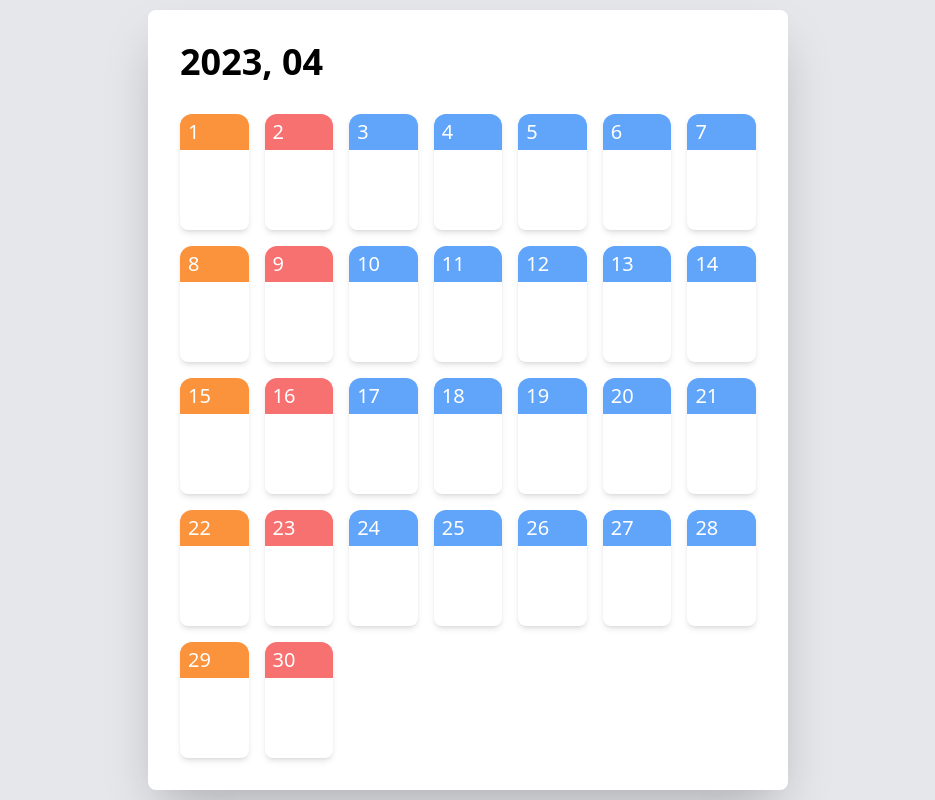
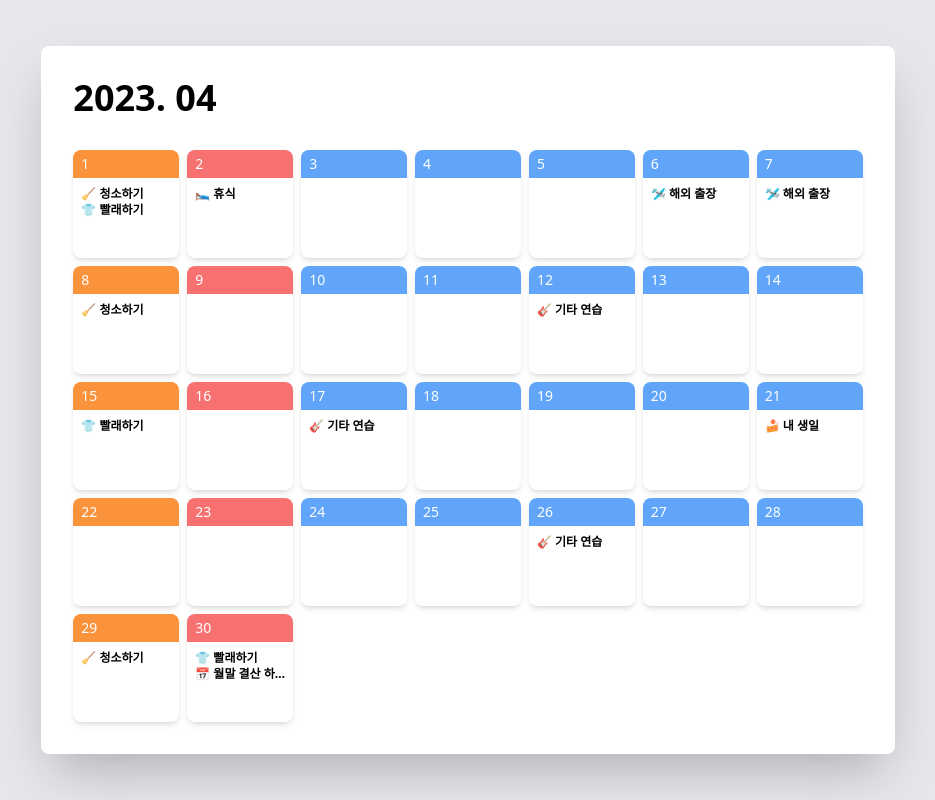
Before and after one commit to Baekshook/simple-Calendar, a React (Create React App) app: page / in a window 1280 px wide. Shown: the whole page, without its empty margins (172-1107 px from the left). Built offline with nearby package versions, Linux system fonts and the light colour scheme.

Commit message:
Date.jsx CSS_2

```diff
--- a/src/calendarData.json
+++ b/src/calendarData.json
@@ -1,32 +1,32 @@
 [
-  { "date": 1, "day": "SAT", "todos": [] },
-  { "date": 2, "day": "SUN", "todos": [] },
+  { "date": 1, "day": "SAT", "todos": ["🧹 청소하기", "👕 빨래하기"] },
+  { "date": 2, "day": "SUN", "todos": ["🛌 휴식"] },
   { "date": 3, "day": "MON", "todos": [] },
   { "date": 4, "day": "TUE", "todos": [] },
   { "date": 5, "day": "WED", "todos": [] },
-  { "date": 6, "day": "THU", "todos": [] },
-  { "date": 7, "day": "FRI", "todos": [] },
-  { "date": 8, "day": "SAT", "todos": [] },
+  { "date": 6, "day": "THU", "todos": ["🛩️ 해외 출장"] },
+  { "date": 7, "day": "FRI", "todos": ["🛩️ 해외 출장"] },
+  { "date": 8, "day": "SAT", "todos": ["🧹 청소하기"] },
   { "date": 9, "day": "SUN", "todos": [] },
   { "date": 10, "day": "MON", "todos": [] },
   { "date": 11, "day": "TUE", "todos": [] },
-  { "date": 12, "day": "WED", "todos": [] },
+  { "date": 12, "day": "WED", "todos": ["🎸 기타 연습"] },
   { "date": 13, "day": "THU", "todos": [] },
   { "date": 14, "day": "FRI", "todos": [] },
-  { "date": 15, "day": "SAT", "todos": [] },
+  { "date": 15, "day": "SAT", "todos": ["👕 빨래하기"] },
   { "date": 16, "day": "SUN", "todos": [] },
-  { "date": 17, "day": "MON", "todos": [] },
+  { "date": 17, "day": "MON", "todos": ["🎸 기타 연습"] },
   { "date": 18, "day": "TUE", "todos": [] },
   { "date": 19, "day": "WED", "todos": [] },
   { "date": 20, "day": "THU", "todos": [] },
-  { "date": 21, "day": "FRI", "todos": [] },
+  { "date": 21, "day": "FRI", "todos": ["🍰 내 생일"] },
   { "date": 22, "day": "SAT", "todos": [] },
   { "date": 23, "day": "SUN", "todos": [] },
   { "date": 24, "day": "MON", "todos": [] },
   { "date": 25, "day": "TUE", "todos": [] },
-  { "date": 26, "day": "WED", "todos": [] },
+  { "date": 26, "day": "WED", "todos": ["🎸 기타 연습"] },
   { "date": 27, "day": "THU", "todos": [] },
   { "date": 28, "day": "FRI", "todos": [] },
-  { "date": 29, "day": "SAT", "todos": [] },
-  { "date": 30, "day": "SUN", "todos": [] }
+  { "date": 29, "day": "SAT", "todos": ["🧹 청소하기"] },
+  { "date": 30, "day": "SUN", "todos": ["👕 빨래하기", "📅 월말 결산 하기"] }
 ]
--- a/src/components/Calendar.jsx
+++ b/src/components/Calendar.jsx
@@ -4,9 +4,9 @@ import calendarData from "../calendarData.json";
 
 export default function Calender() {
   return (
-    <div className="bg-white w-1/2 rounded-lg shadow-2xl p-8">
-      <div className="pb-8 text-4xl font-bold">2023, 04</div>
-      <ul className="grid grid-cols-7 gap-4">
+    <div className="bg-white w-2/3 rounded-lg shadow-2xl p-8">
+      <div className="pb-8 text-4xl font-bold">2023. 04</div>
+      <ul className="grid grid-cols-7 gap-2">
         {calendarData.map((v, i) => {
           return <Date key={i} date={v.date} day={v.day} todos={v.todos} />;
         })}
--- a/src/components/Date.jsx
+++ b/src/components/Date.jsx
@@ -5,14 +5,18 @@ export default function Date(props) {
     <li className="inline-block bg-white rounded-lg shadow-md">
       <div
         className={`${
-          props.day === "SUN" ? "bg-red-400" : props.day === "SAT" ? "bg-orange-400" : "bg-blue-400"
-        } rounded-t-xl px-2 py-1 text-xl text-white`}
+          props.day === "SUN"
+            ? "bg-red-400"
+            : props.day === "SAT"
+            ? "bg-orange-400"
+            : "bg-blue-400"
+        } rounded-t-lg px-2 py-1 text-sm text-white`}
       >
         {props.date}
       </div>
-      <ul className="p-2 text-lg h-20">
+      <ul className="p-2 text-xs min-h-[80px] font-semibold">
         {props.todos.map((v, i) => {
-          return <li>{v}</li>;
+          return <li className="truncate">{v}</li>;
         })}
       </ul>
     </li>
```
